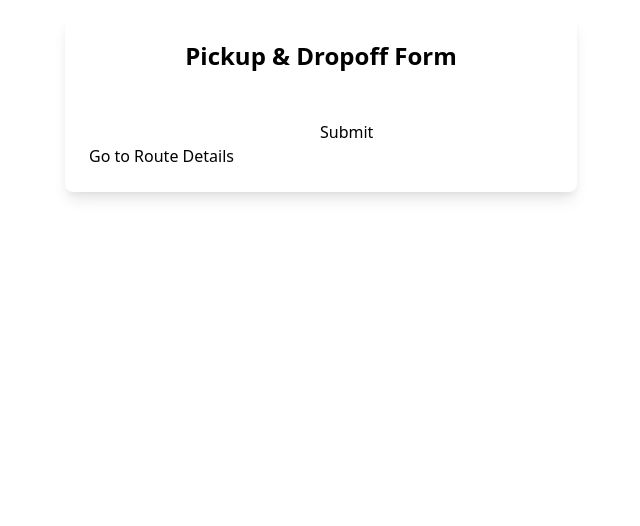
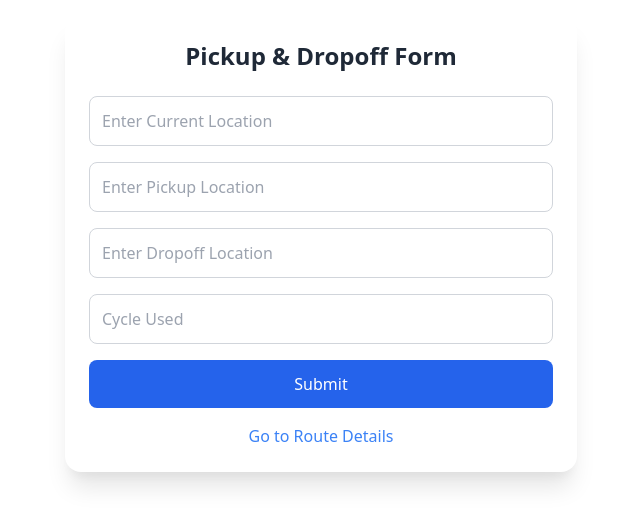
Before and after one commit to Ericmuturimwangi/Interstate_frontend, a React (Create React App) app: page / in a window 1280 px wide. Shown: the top 526 px of the page, without its empty margins (319-959 px from the left). Built offline with nearby package versions, Linux system fonts and the light colour scheme.

Commit message:
axios debug

```diff
--- a/src/components/PickupDropoffForm.js
+++ b/src/components/PickupDropoffForm.js
@@ -6,14 +6,20 @@ const PickupDropoffForm = ({ setRouteData }) => {
   const [pickup, setPickup] = useState('');
   const [dropoff, setDropoff] = useState('');
   const [cycleUsed, setCycleUsed] = useState('');
+  const [currentLocation, setCurrentLocation] = useState('');  // Add state for current location
 
   const handleSubmit = async (e) => {
     e.preventDefault();
-    const data = { pickup, dropoff, cycle: cycleUsed };
+    const data = {
+      current_location: currentLocation,  // Add current_location field
+      pickup_location: pickup,
+      dropoff_location: dropoff,
+      current_cycle_hours: parseFloat(cycleUsed),
+    };
 
     try {
-      const response = await axios.post('https://your-backend-url.com/api/routes/', data);
-      setRouteData(response.data);  // Update frontend with backend response
+      const response = await axios.post(`${process.env.REACT_APP_API_BASE_URL}/api/routes/`, data);
+      setRouteData(response.data);
       alert('Route submitted successfully!');
     } catch (error) {
       console.error('Error submitting route:', error);
@@ -21,15 +27,51 @@ const PickupDropoffForm = ({ setRouteData }) => {
   };
 
   return (
-    <div className="max-w-lg mx-auto p-6 bg-white rounded-lg shadow-lg">
-      <h2 className="text-2xl font-semibold text-center mb-6">Pickup & Dropoff Form</h2>
-      <form onSubmit={handleSubmit}>
-        <input type="text" value={pickup} onChange={(e) => setPickup(e.target.value)} required />
-        <input type="text" value={dropoff} onChange={(e) => setDropoff(e.target.value)} required />
-        <input type="number" value={cycleUsed} onChange={(e) => setCycleUsed(e.target.value)} required />
-        <button type="submit">Submit</button>
+    <div className="max-w-lg mx-auto p-6 bg-white rounded-2xl shadow-xl">
+      <h2 className="text-2xl font-bold text-center mb-6 text-gray-800">Pickup & Dropoff Form</h2>
+      <form onSubmit={handleSubmit} className="space-y-4">
+        <input
+          type="text"
+          placeholder="Enter Current Location"  // Add field for current location
+          value={currentLocation}
+          onChange={(e) => setCurrentLocation(e.target.value)}
+          required
+          className="w-full p-3 border border-gray-300 rounded-lg focus:outline-none focus:ring-2 focus:ring-blue-500"
+        />
+        <input
+          type="text"
+          placeholder="Enter Pickup Location"
+          value={pickup}
+          onChange={(e) => setPickup(e.target.value)}
+          required
+          className="w-full p-3 border border-gray-300 rounded-lg focus:outline-none focus:ring-2 focus:ring-blue-500"
+        />
+        <input
+          type="text"
+          placeholder="Enter Dropoff Location"
+          value={dropoff}
+          onChange={(e) => setDropoff(e.target.value)}
+          required
+          className="w-full p-3 border border-gray-300 rounded-lg focus:outline-none focus:ring-2 focus:ring-blue-500"
+        />
+        <input
+          type="number"
+          placeholder="Cycle Used"
+          value={cycleUsed}
+          onChange={(e) => setCycleUsed(e.target.value)}
+          required
+          className="w-full p-3 border border-gray-300 rounded-lg focus:outline-none focus:ring-2 focus:ring-blue-500"
+        />
+        <button
+          type="submit"
+          className="w-full bg-blue-600 text-white py-3 rounded-lg hover:bg-blue-700 transition-all"
+        >
+          Submit
+        </button>
       </form>
-      <Link to="/route-details">Go to Route Details</Link>
+      <div className="text-center mt-4">
+        <Link to="/route-details" className="text-blue-500 hover:underline">Go to Route Details</Link>
+      </div>
     </div>
   );
 };
```
